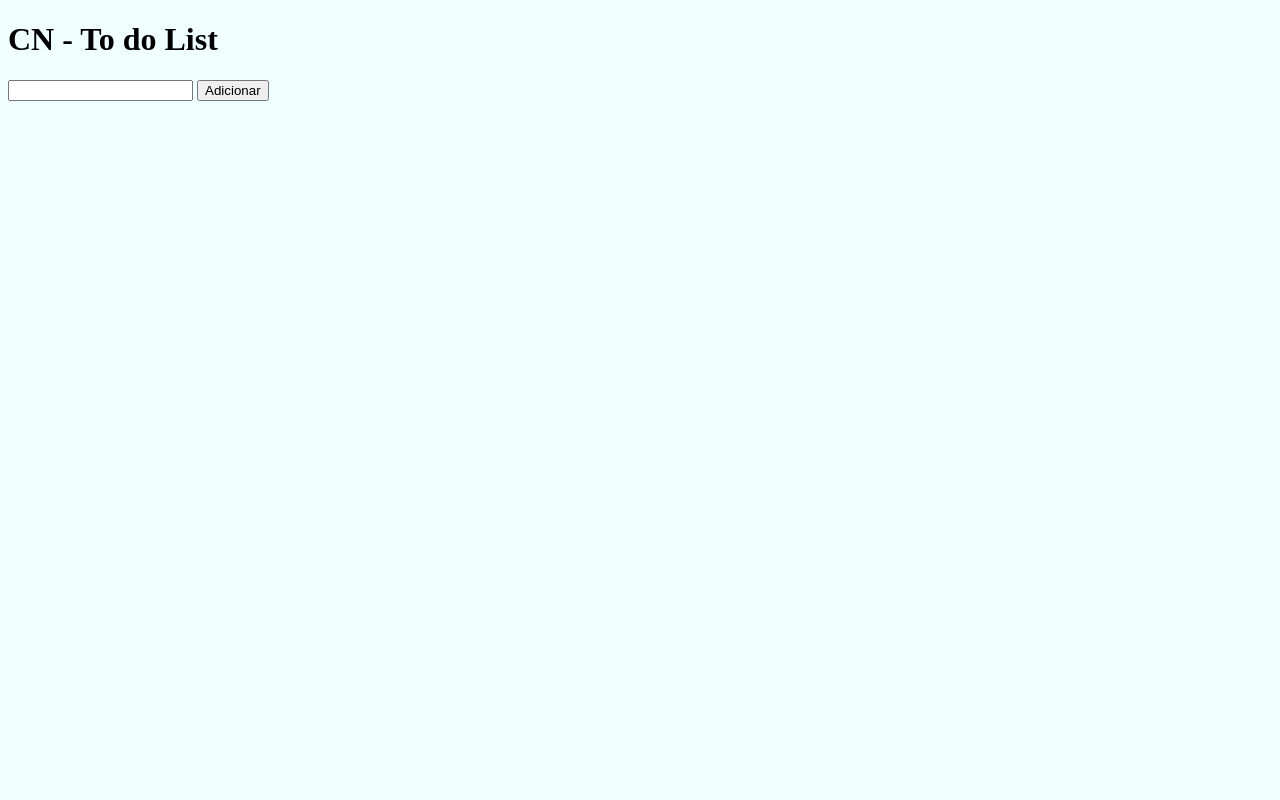
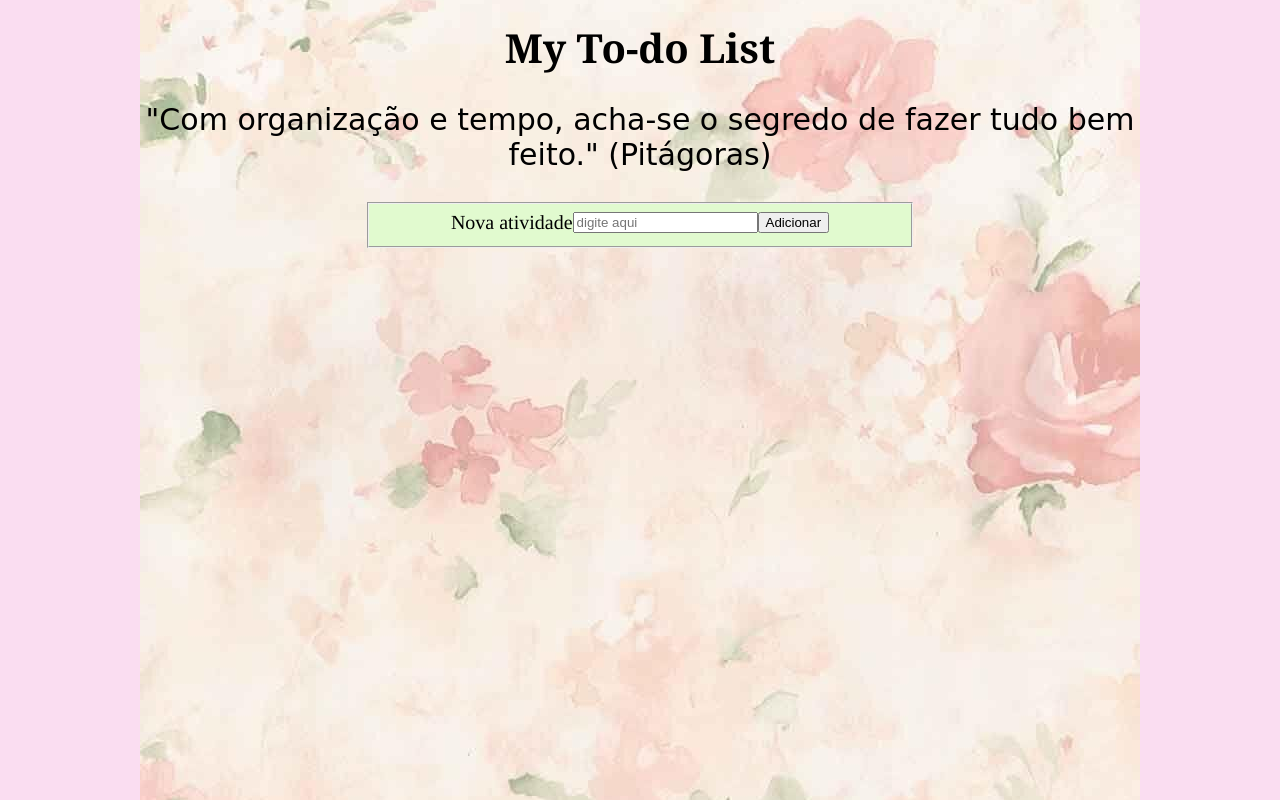
Before and after one commit to carlabastosdev/Projeto1, a plain HTML site: page index.html in a window 1280 px wide. Drawn offline with Linux system fonts and the light colour scheme.

Commit message:
Início CSS

```diff
--- a/index.css
+++ b/index.css
@@ -1,3 +1,61 @@
-body {
-  background-color: azure;
+html,
+body,
+header,
+div,
+ul,
+li{
+  margin: 0;
+  border: 0;
+  padding: 0;
+  box-sizing: border-box;
 }
+
+html {
+    font-size: 20px;
+    font-family: Verdana, sans-serif;
+  }
+
+  body {
+    width: 100vw;
+    min-height: 100vh;
+    position: relative;
+    display: flex;
+    background-image: url("img.jpg");
+    background-repeat: no-repeat;
+    background-color:rgb(250, 221, 241);
+    background-position: center;
+    flex-direction: column;
+    align-items: center;
+
+  }
+
+  header {
+    width: 80%;
+    height: 40%;
+    overflow: hidden;
+
+  }
+
+  p {
+    font-family: Brush Script MT, Brush Script Std, cursive;
+    font-size: 30px;
+    text-align: center;
+    margin-top: 15px;
+
+  }
+  h1 {
+    text-align: center;
+    font-family: Georgia, serif;
+    margin-top: 20px;
+   }
+
+   fieldset {
+  background-color: rgb(225, 250, 207);
+  font-family: Times, Times New Roman, serif;
+  display: flex;
+  justify-content: center;
+  align-items: center;
+  width: 50%;
+  height: 40%;
+  margin: auto;
+  }
--- a/index.html
+++ b/index.html
@@ -5,16 +5,25 @@
     <meta http-equiv="X-UA-Compatible" content="IE=edge">
     <meta name="viewport" content="width=device-width, initial-scale=1.0">
     <link rel="stylesheet" type="text/css" href= "index.css"/>
-    <title>CN - To-do List</title>
+    <link rel="shortcut icon" href="icone.png" />
+
+    <title>To-do List</title>
 </head>
 <body>
-    <h1>CN - To do List</h1>
+    <header class="cabecalho">
+        <h1 > My To-do List </h1>
+        <p> "Com organização e tempo, acha-se o segredo de fazer tudo bem feito." (Pitágoras)</p>
+
     <div>
-        <input id="atividade" />
-        <button onclick="inserirAtividade()">Adicionar</button>
+        <fieldset class= "novaAtividade">
+        <label for ="atividade"> Nova atividade </label>
+        <input id="atividade" type="text" name="atividade" placeholder="digite aqui"/>
+        <button onclick="inserirAtividade()"> Adicionar </button>
+        </fieldset>
     </div>
 
     <div id="toDoList"></div>
+
 </body>
 <script src="index.js"></script>
 </html>
```
Also changed, not shown: icone.png (added), img.jpg (added).
